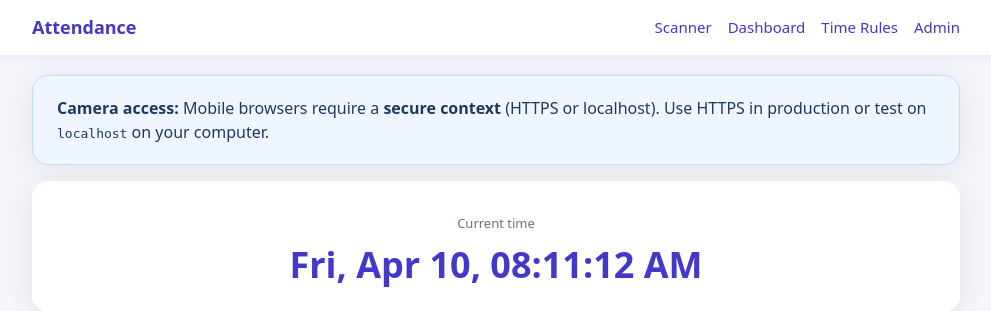
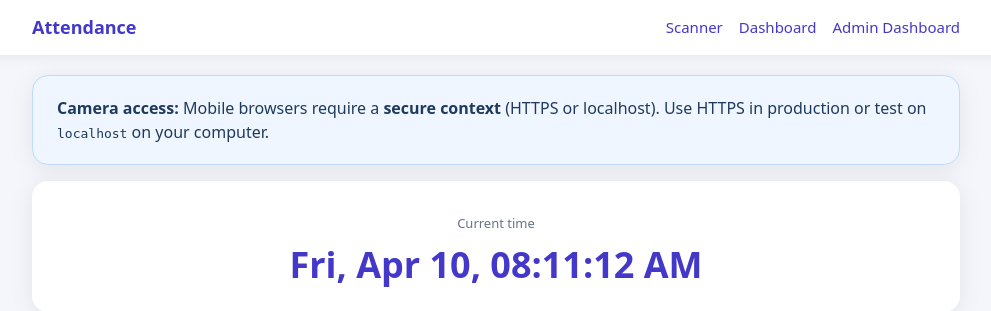
Before and after one commit to evamagesse-netizen/attendance-project, a Django app: page / in a window 1280 px wide. Shown: the top 311 px of the page, without its empty margins (144-1135 px from the left). Run offline with Django 4.2, Linux system fonts and the light colour scheme; some libraries are stand-ins or nearby versions.

Commit message:
admin add time2

```diff
--- a/employees/urls.py
+++ b/employees/urls.py
@@ -6,5 +6,5 @@ urlpatterns = [
     path("", views.scanner_page, name="scanner"),
     path("scan-barcode/", views.scan_barcode, name="scan_barcode"),
     path("dashboard/", views.dashboard, name="dashboard"),
-    path("admin/time-rules/", views.admin_time_rules, name="admin_time_rules"),
+    path("admin/dashboard/", views.admin_dashboard, name="admin_dashboard"),
 ]
--- a/employees/views.py
+++ b/employees/views.py
@@ -237,7 +237,7 @@ def scan_barcode(request):
 @login_required
 @user_passes_test(_is_staff_user)
 @require_http_methods(["GET", "POST"])
-def admin_time_rules(request):
+def admin_dashboard(request):
     if request.method == "POST":
         action = request.POST.get("action")
         if action == "set_schedule":
@@ -249,22 +249,22 @@ def admin_time_rules(request):
                 employee = Employee.objects.get(pk=employee_id)
             except (Employee.DoesNotExist, ValueError, TypeError):
                 messages.error(request, "Invalid employee selected.")
-                return redirect("admin_time_rules")
+                return redirect("admin_dashboard")
 
             if not report_time or not leave_time:
                 messages.error(request, "Both report time and leave time are required.")
-                return redirect("admin_time_rules")
+                return redirect("admin_dashboard")
 
             try:
                 parsed_report_time = datetime.strptime(report_time, "%H:%M").time()
                 parsed_leave_time = datetime.strptime(leave_time, "%H:%M").time()
             except ValueError:
                 messages.error(request, "Invalid time format.")
-                return redirect("admin_time_rules")
+                return redirect("admin_dashboard")
 
             if parsed_leave_time <= parsed_report_time:
                 messages.error(request, "Leave time must be after report time.")
-                return redirect("admin_time_rules")
+                return redirect("admin_dashboard")
 
             EmployeeSchedule.objects.update_or_create(
                 employee=employee,
@@ -274,7 +274,7 @@ def admin_time_rules(request):
                 },
             )
             messages.success(request, f"Updated time rules for {employee.name}.")
-            return redirect("admin_time_rules")
+            return redirect("admin_dashboard")
 
         if action == "grant_permission":
             employee_id = request.POST.get("employee_id")
@@ -285,7 +285,7 @@ def admin_time_rules(request):
                 employee = Employee.objects.get(pk=employee_id)
             except (Employee.DoesNotExist, ValueError, TypeError):
                 messages.error(request, "Invalid employee selected.")
-                return redirect("admin_time_rules")
+                return redirect("admin_dashboard")
 
             if not date_raw:
                 permission_date = timezone.localdate()
@@ -294,7 +294,7 @@ def admin_time_rules(request):
                     permission_date = datetime.strptime(date_raw, "%Y-%m-%d").date()
                 except ValueError:
                     messages.error(request, "Invalid permission date.")
-                    return redirect("admin_time_rules")
+                    return redirect("admin_dashboard")
 
             permission = LeavePermission.objects.filter(
                 employee=employee,
@@ -316,10 +316,10 @@ def admin_time_rules(request):
                 request,
                 f"Permission granted for {employee.name} on {permission_date}.",
             )
-            return redirect("admin_time_rules")
+            return redirect("admin_dashboard")
 
         messages.error(request, "Unsupported action.")
-        return redirect("admin_time_rules")
+        return redirect("admin_dashboard")
 
     employees = Employee.objects.all().select_related("schedule")
     today = timezone.localdate()
@@ -330,7 +330,7 @@ def admin_time_rules(request):
     )
     return render(
         request,
-        "employees/admin_time_rules.html",
+        "admin/dashboard.html",
         {
             "employees": employees,
             "active_permissions": active_permissions,
--- a/templates/base.html
+++ b/templates/base.html
@@ -15,8 +15,7 @@
       <nav class="nav">
         <a href="{% url 'scanner' %}">Scanner</a>
         <a href="{% url 'dashboard' %}">Dashboard</a>
-        <a href="{% url 'admin_time_rules' %}">Time Rules</a>
-        <a href="/admin/">Admin</a>
+        <a href="{% url 'admin_dashboard' %}">Admin Dashboard</a>
       </nav>
     </div>
   </header>
```
Also changed, not shown: templates/admin/dashboard.html (renamed from templates/employees/admin_time_rules.html, +6 -6 lines).
